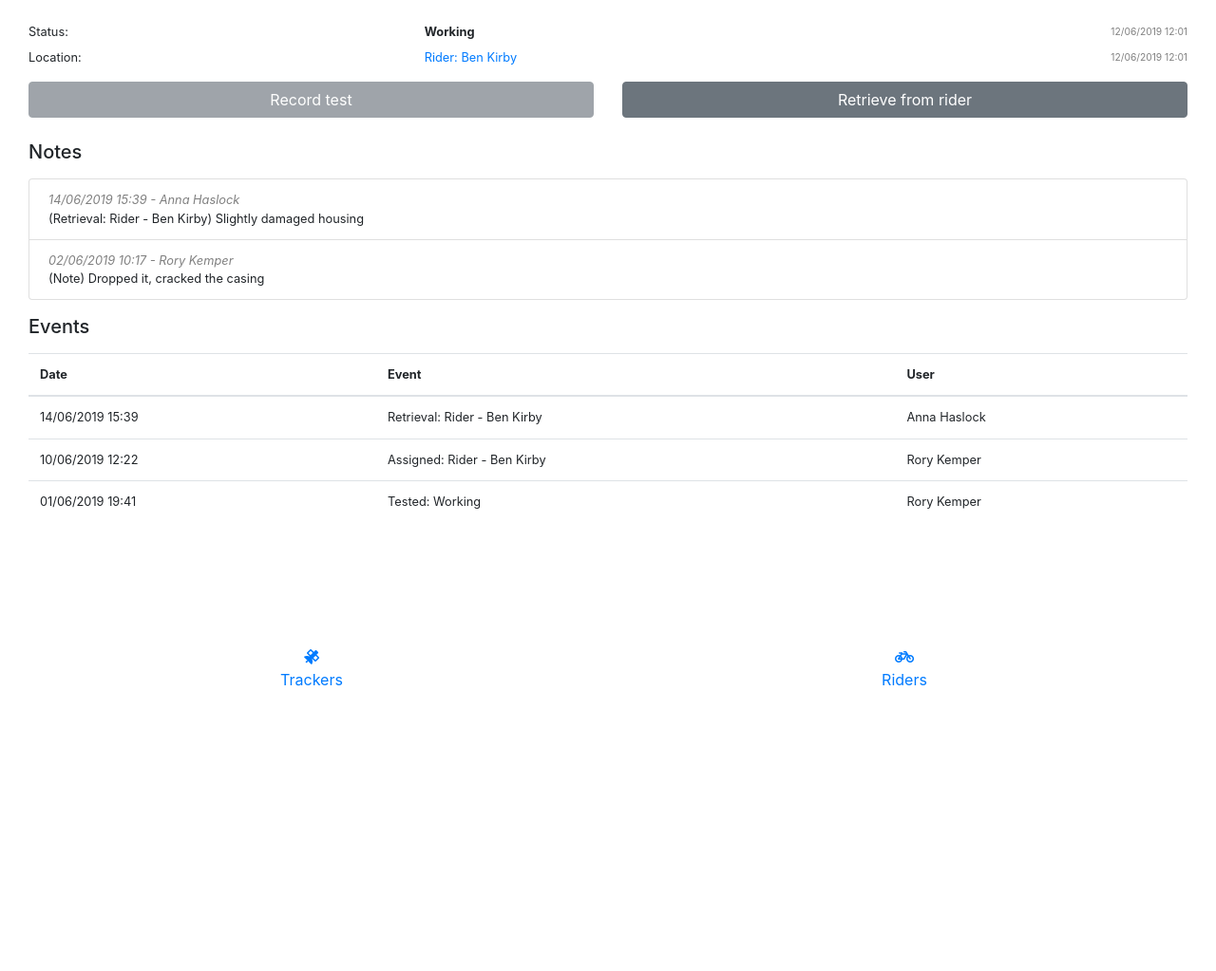
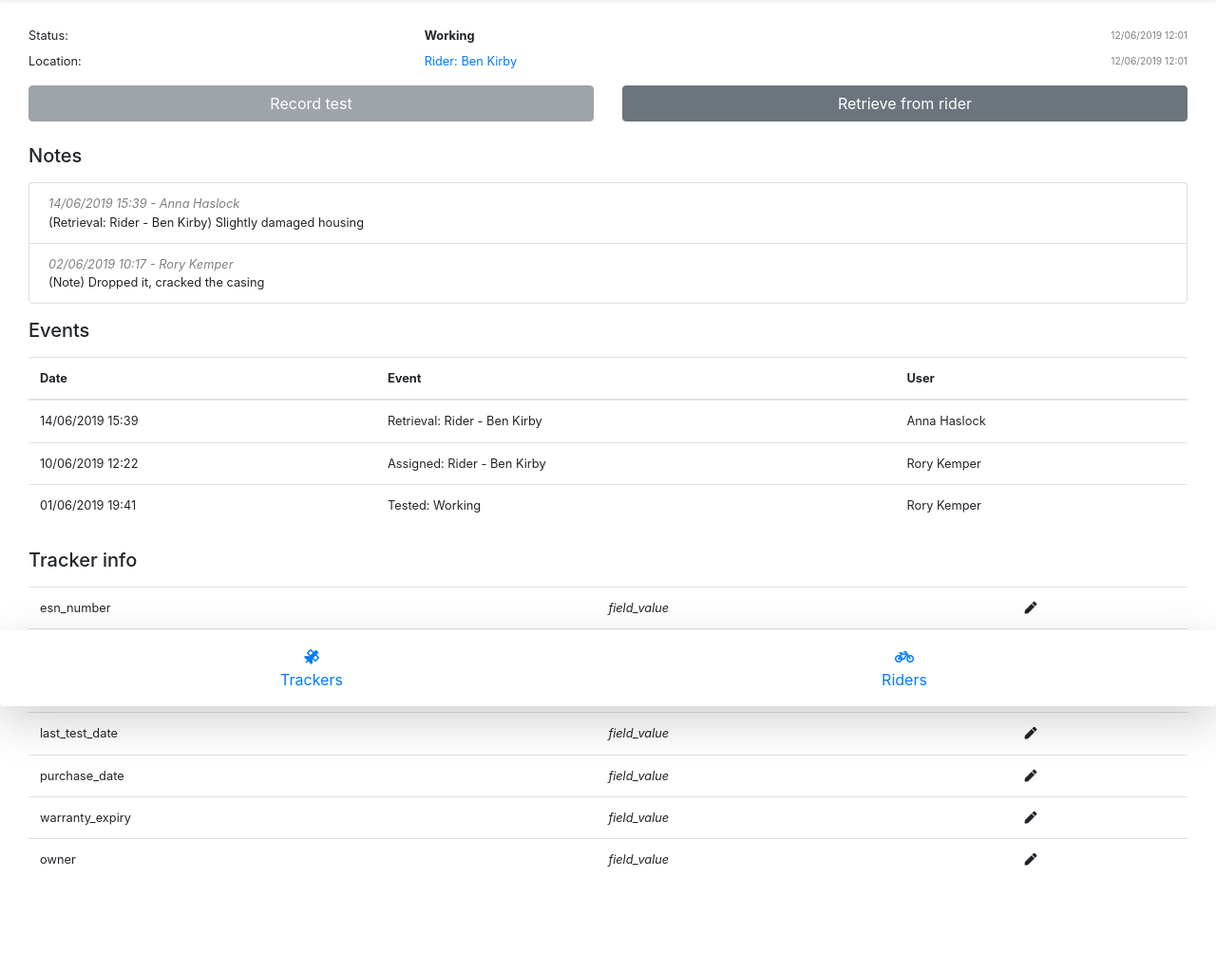
Before and after one commit to sbmooc/track_the_thing, a Django app: page /tracker/ in a window 1280 px wide. Shown: the part 56-1079 px from the top of the page at 95% size. Before the commit the page ends 779 px from the top, so only its background shows below. Run offline with Django 3.2, Linux system fonts and the light colour scheme; parts of the project's set-up code (start-up, migrations or seed data) failed here and were passed over; some libraries are stand-ins or nearby versions.

Commit message:
Tracker info table added to tracker page, plus sorted out header bar stickiness

```diff
--- a/tcr_tracker/tracker/templates/tracker.html
+++ b/tcr_tracker/tracker/templates/tracker.html
@@ -72,7 +72,7 @@
         </ul>
     </div>
 
-<!--Events list-->
+<!--Events log-->
 <div class="container-fluid my-2">
     <div class="row">
         <div class="col my-2">
@@ -125,4 +125,32 @@
       </tbody>
     </table>
 </div>
+
+<!--Tracker info table-->
+<div class="container-fluid my-2">
+    <div class="row">
+        <div class="col my-2">
+            <h5>Tracker info</h5>
+        </div>
+    </div>
+    <table class="table table-hover">
+      <tbody>
+      <!--todo: replace with proper for-loop-->
+        {% for field in dummy_field_list %}
+            <tr>
+              <td>
+                  {{ field }}
+              </td>
+              <td style="font-style: italic">
+                  field_value
+              </td>
+              <td>
+                  <i class="fa fa-pen"></i>
+              </td>
+            </tr>
+        {% endfor %}
+      </tbody>
+    </table>
+</div>
+
 {% endblock %}
--- a/tcr_tracker/tracker/templates/tracker/base.html
+++ b/tcr_tracker/tracker/templates/tracker/base.html
@@ -20,8 +20,10 @@
 
 <body id="page-top">
 
-  <nav class="navbar navbar-expand navbar-dark bg-dark static-top">
-    <!--todo: replace with header that matches page-->
+<!--Header bar-->
+  <div class="container-fluid">
+      <nav class="navbar navbar-expand navbar-dark bg-dark fixed-top shadow-sm">
+          <!--todo: replace with header title that matches page-->
         <a class="navbar-brand mr-1" href="/">Track the thing</a>
 
         <!--Side bar button - commented out for now-->
@@ -40,10 +42,10 @@
             </div>
           </li>
         </ul>
-
       </nav>
-
-  <div id="wrapper">
+  </div>
+<!--Main content-->
+  <div id="wrapper" style="padding-top: 60px;">
 
     <!-- Sidebar - commented out for now -->
 
@@ -123,7 +125,7 @@
   </div>
 
   <!-- Sticky Footer -->
-  <nav class="navbar fixed-bottom navbar-expand-sm navbar-dark nav-justified" style="background-color: #ffffff;">
+  <nav class="navbar fixed-bottom navbar-expand-sm navbar-dark nav-justified shadow-lg bg-white rounded">
     <!--Replace with consistent link to trackers_list.html at all points-->
     <a class="nav-item nav-link active" href="http://127.0.0.1:8000/trackers/">
       <div>
--- a/tcr_tracker/tracker/views.py
+++ b/tcr_tracker/tracker/views.py
@@ -1,8 +1,9 @@
 from django.shortcuts import render, get_object_or_404
 from django.http import HttpResponse
 from django.views.generic import ListView, TemplateView
+from tcr_tracker.tracker.models import Trackers, Riders
 
-from tcr_tracker.tracker.models import Trackers, Riders
+
 
 
 class AllTrackers(ListView):
@@ -13,10 +14,11 @@ class AllRiders(ListView):
     model = Riders
 
 
-# class OneTracker(TemplateView):
-#     template_name = "tracker.html"
-#
-#     def get_context_data(self, **kwargs):
-#         context = super().get_context_data(**kwargs)
-#         context['tracker_id'] = Trackers.objects.all()
-#         return context
+class OneTracker(TemplateView):
+    template_name = "tracker.html"
+
+    def get_context_data(self, **kwargs):
+        context = super(OneTracker, self).get_context_data(**kwargs)
+        context['dummy_field_list'] = ["esn_number", "working_status", "loan_status", "last_test_date", "purchase_date", "warranty_expiry",
+                  "owner"]
+        return context
--- a/tcr_tracker/urls.py
+++ b/tcr_tracker/urls.py
@@ -2,12 +2,13 @@ from django.contrib import admin
 from django.urls import path
 from django.views.generic import TemplateView
 from tcr_tracker.tracker import views
-from tcr_tracker.tracker.views import AllTrackers, AllRiders
+from tcr_tracker.tracker.views import AllTrackers, AllRiders, OneTracker
+
 
 urlpatterns = [
     path('admin/', admin.site.urls),
     path('trackers/', AllTrackers.as_view()),
     path('riders/', AllRiders.as_view()),
-    path('tracker/', TemplateView.as_view(template_name="tracker.html")),
+    path('tracker/', OneTracker.as_view()),
     # path('riders/<int:rider_id>', views.rider)
 ]
```
Lines whose indentation alone changed are shown as unchanged.
